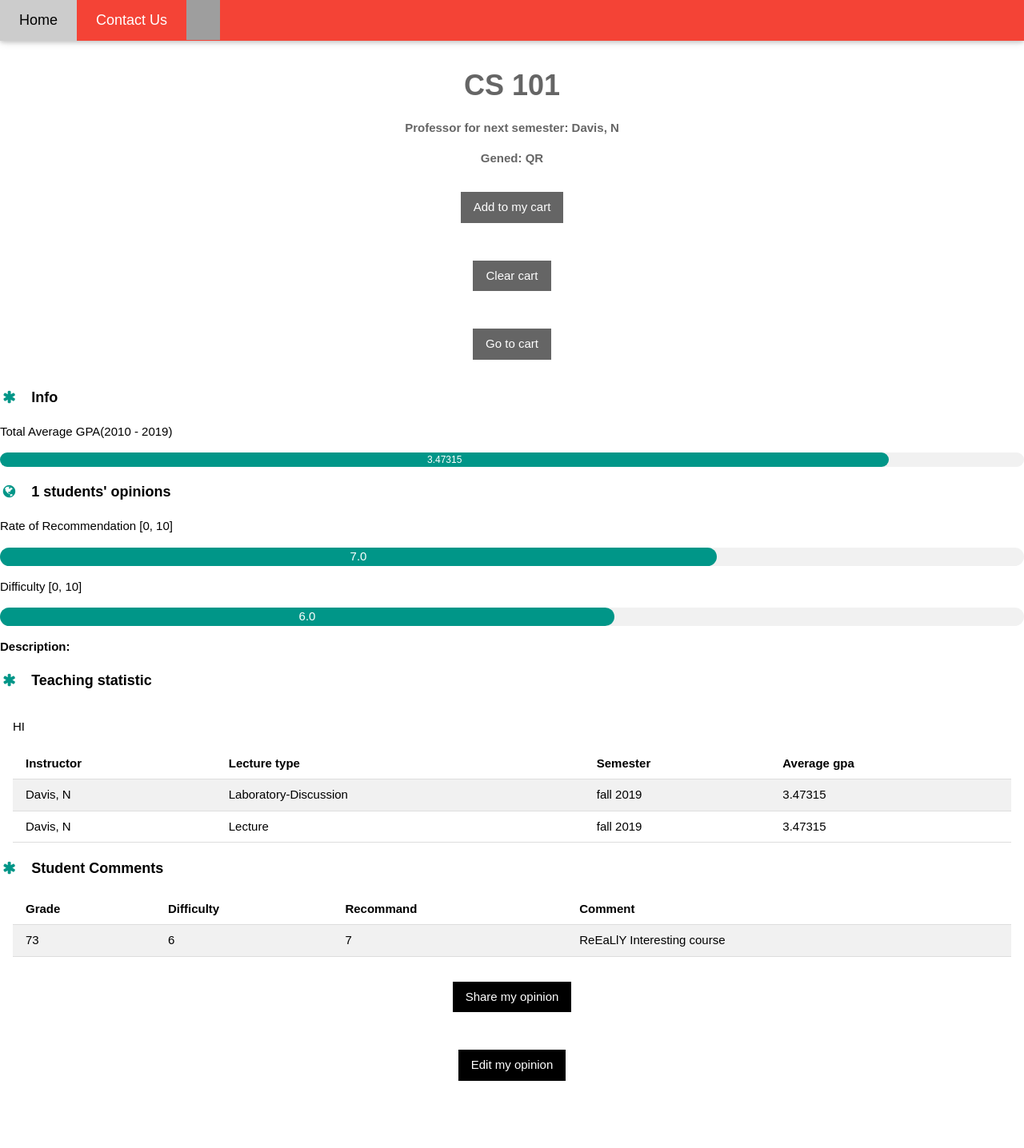
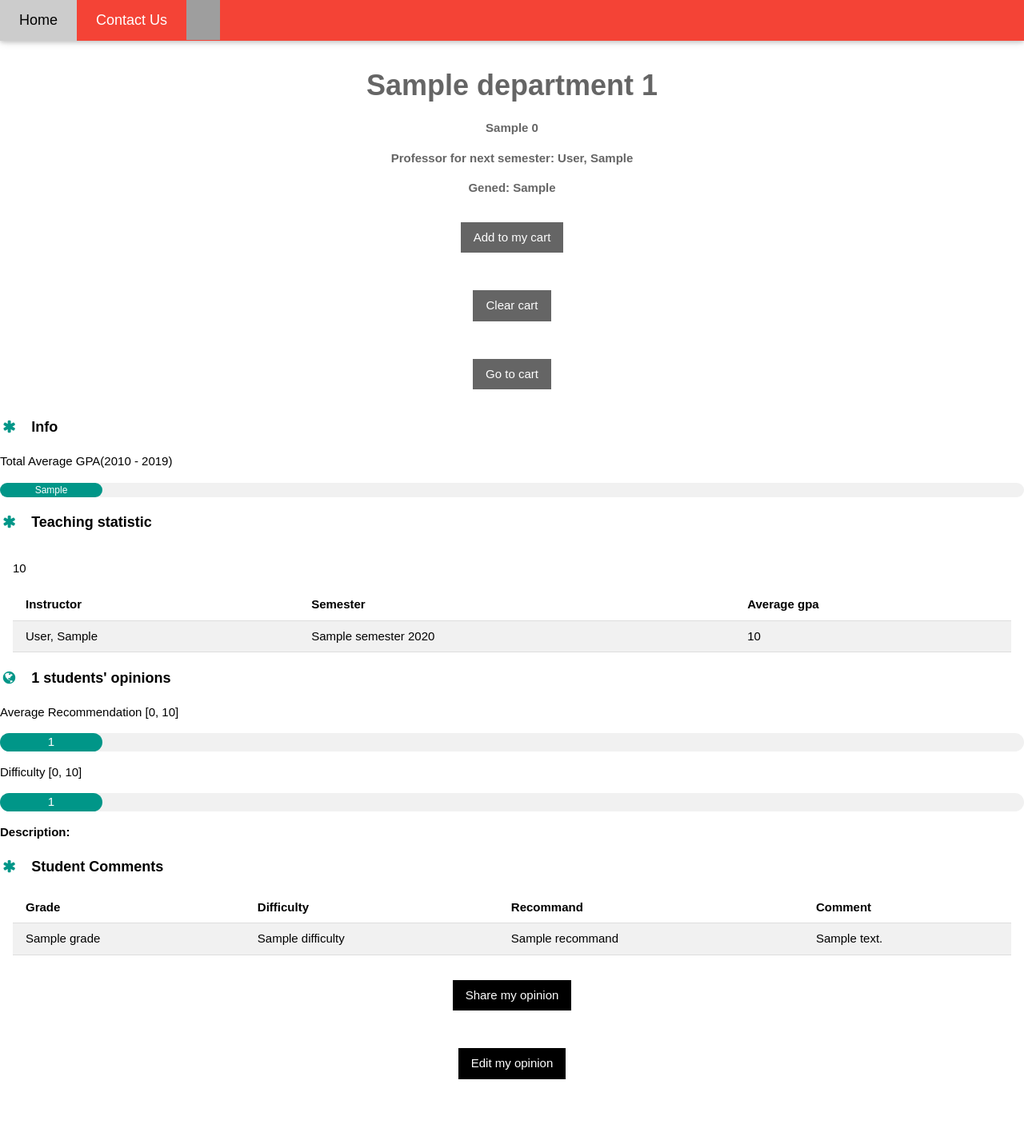
Before and after one commit to MegaVako/CS411-ezcourseatuiuc, a Django app: template Django_site/main_page/templates/course_page.html in a window 1280 px wide. Shown: the top 1436 px of the page at 80% size. Run offline with Django 3.2, Linux system fonts and the light colour scheme; the template is opened without the code that fills it: most values are stand-ins (such as "Sample title", 1, 10 or a date in 2020); some libraries are stand-ins or nearby versions; grey boxes are pictures that could not be loaded.

Commit message:
course page done

```diff
--- a/Django_site/main_page/forms.py
+++ b/Django_site/main_page/forms.py
@@ -1,7 +1,7 @@
 from django import forms
 
 class CourseForm(forms.Form):
-    search_input = forms.CharField(max_length=5)
+    search_input = forms.CharField(max_length=7)
 
 class GenedForm(forms.Form):
     SBS = forms.BooleanField(required=False)
--- a/Django_site/main_page/templates/course_page.html
+++ b/Django_site/main_page/templates/course_page.html
@@ -45,20 +45,11 @@
       <span class="w3-button w3-xxlarge w3-white w3-right" onclick="w3_open()"><i class="fa fa-bars"></i></span>
       <div class="w3-clear"></div>
       <header class="w3-center w3-margin-bottom">
-        <h1 id="curr_course"><b>CS 101</b></h1>
-        <!-- TODO change the static semester year to dynamic -->
+      <h1 id="curr_course"><b>{{ base_info.department  }} {{ base_info.course_num }}</b></h1>
+      <p><b>{{ course_info.0.title }}</b></p>
+      <p><b>Professor for next semester: {{ teach_info.0.prof_lname }}, {{ teach_info.0.prof_fname }}</b></p>
 
-
-
-
-
-
-        <p><b>Professor for next semester: Davis, N</b></p>
-
-
-
-
-        <p><b>Gened: QR</b></p>
+      <p><b>Gened: {{ course_info.0.requirement_fulfill }} </b></p>
         <p class="w3-padding-16"><button class="w3-button w3-black" onclick="addToCart()" type="button">Add to my cart</button></p>
         <p class="w3-padding-16"><button class="w3-button w3-black" onclick="setCookie(&#39;course&#39;, &#39;&#39;, 1)" type="button">Clear cart</button></p>
         <form class="cart_form" method="GET" action="/main_page/schedule">
@@ -72,64 +63,63 @@
     <p class="w3-large"><b><i class="fa fa-asterisk fa-fw w3-margin-right w3-text-teal"></i>Info</b></p>
     <p>Total Average GPA(2010 - 2019)</p>
     <div class="w3-light-grey w3-round-xlarge w3-small">
-        <div class="w3-container w3-center w3-round-xlarge w3-teal" style="width:86.82875%">3.47315</div>
+        <div class="w3-container w3-center w3-round-xlarge w3-teal" style="width:{{ avg_info.gpa_avg }}%">{{ avg_info.gpa_info_gpa }}</div>
+    </div>
+    <p class="w3-large"><b><i class="fa fa-asterisk fa-fw w3-margin-right w3-text-teal"></i>Teaching statistic</b></p>
+    <div class="w3-container">
+        <p id="DEBUG">{{ avg_info }}</p>
+      <table class="w3-table w3-striped w3-bordered w3-hoverable">
+        {% if teach_info|length > 0 %}
+            <tr>
+              <th>Instructor</th>
+              <th>Semester</th>
+              <th>Average gpa</th>
+            </tr>
+            {% for t in teach_info %}
+                {% if t.avg_gpa != None %}
+                <tr>
+                  <td>{{ t.prof_lname }}, {{ t.prof_fname }}</td>
+                  <td>{{ t.semester }} {{ t.year }}</td>
+                  <td>{{ t.avg_gpa }}</td>
+                {% endif %}
+            {% endfor %}
+         {% else %}
+            <h3 class="w3-center">No stat is recored</h3>
+         {% endif %}
+
+     </table>
     </div>
 
-    <p class="w3-large w3-text-theme"><b><i class="fa fa-globe fa-fw w3-margin-right w3-text-teal"></i>1 students' opinions</b></p>
-    <p>Rate of Recommendation [0, 10]</p>
+    <p class="w3-large w3-text-theme"><b><i class="fa fa-globe fa-fw w3-margin-right w3-text-teal"></i>{{ vote_info|length }} students' opinions</b></p>
+    <p>Average Recommendation [0, 10]</p>
     <div class="w3-light-grey w3-round-xlarge">
-      <div class="w3-container w3-center w3-round-xlarge w3-teal" style="width:70%">7.0</div>
+        <div class="w3-container w3-center w3-round-xlarge w3-teal" style="width:{{ avg_info.recom_avg }}%">{% widthratio avg_info.recom_avg 10 1 %}</div>
     </div>
     <p>Difficulty [0, 10]</p>
     <div class="w3-light-grey w3-round-xlarge">
-      <div class="w3-container w3-center w3-round-xlarge w3-teal" style="width:60%">6.0</div>
+        <div class="w3-container w3-center w3-round-xlarge w3-teal" style="width:{{ avg_info.diff_avg}}%">{% widthratio avg_info.diff_avg 10 1 %}</div>
     </div>
     <p><b>Description:  </b></p>
-    <p class="w3-large"><b><i class="fa fa-asterisk fa-fw w3-margin-right w3-text-teal"></i>Teaching statistic</b></p>
-    <div class="w3-container">
-
-      <p id="DEBUG">HI</p><table class="w3-table w3-striped w3-bordered w3-hoverable">
-
-        <tbody><tr>
-          <th>Instructor</th>
-          <th>Lecture type</th>
-          <th>Semester</th>
-          <th>Average gpa</th>
-        </tr>
-
-        <tr>
-          <td>Davis, N</td>
-          <td>Laboratory-Discussion</td>
-          <td>fall 2019</td>
-          <td>3.47315</td>
-
-        </tr><tr>
-          <td>Davis, N</td>
-          <td>Lecture</td>
-          <td>fall 2019</td>
-          <td>3.47315</td>
-
-        </tr>
-
-     </tbody></table>
-    </div>
     <p class="w3-large"><b><i class="fa fa-asterisk fa-fw w3-margin-right w3-text-teal"></i>Student Comments</b></p>
     <div class="w3-container">
-
       <table class="w3-table w3-striped w3-bordered w3-hoverable">
+    {% if vote_info|length > 0 %}
         <tbody><tr>
           <th>Grade</th>
           <th>Difficulty</th>
           <th>Recommand</th>
           <th>Comment</th>
         </tr>
-
+       {% for v in vote_info %}
         <tr>
-          <td>73</td>
-          <td>6</td>
-          <td>7</td>
-          <td>ReEaLlY Interesting course</td>
-
+          <td>{{ v.grade }}</td>
+          <td>{{ v.difficulty }}</td>
+          <td>{{ v.recommand }}</td>
+          <td>{{ v.comment }}</td>
+       {% endfor %}
+    {% else %}
+        <h3 class="w3-center">No opinion for now</h3>
+    {% endif %}
         </tr>
 
      </tbody></table>
--- a/Django_site/main_page/templates/main_page.html
+++ b/Django_site/main_page/templates/main_page.html
@@ -87,7 +87,7 @@
           <div class="w3-display-middle">
               <h3>Search by class</h3>
               <form class="search_form" method="GET" action="http://easycourseatuiuc.web.illinois.edu/main_page/course/">
-                  <input id="search_input" name="search_input" class="searchBar" type="text" placeholder="e.g. CS101" maxlength="5" required="">
+                  <input id="search_input" name="search_input" class="searchBar" type="text" placeholder="e.g. CS101" maxlength="7" required="">
                   <button name="search_by_course" class="searchButton" formtarget="_blank" type="submit"><i class="fa fa-search"></i></button>
               </form>
           </div>
```
Also changed, not shown: Django_site/main_page/func/mysql_func.py (+56 -23 lines), Django_site/main_page/templates/not_found.html (added, +60 -0 lines), Django_site/main_page/views.py (+37 -6 lines), Django_site/main_page/templates/error.html (deleted).
